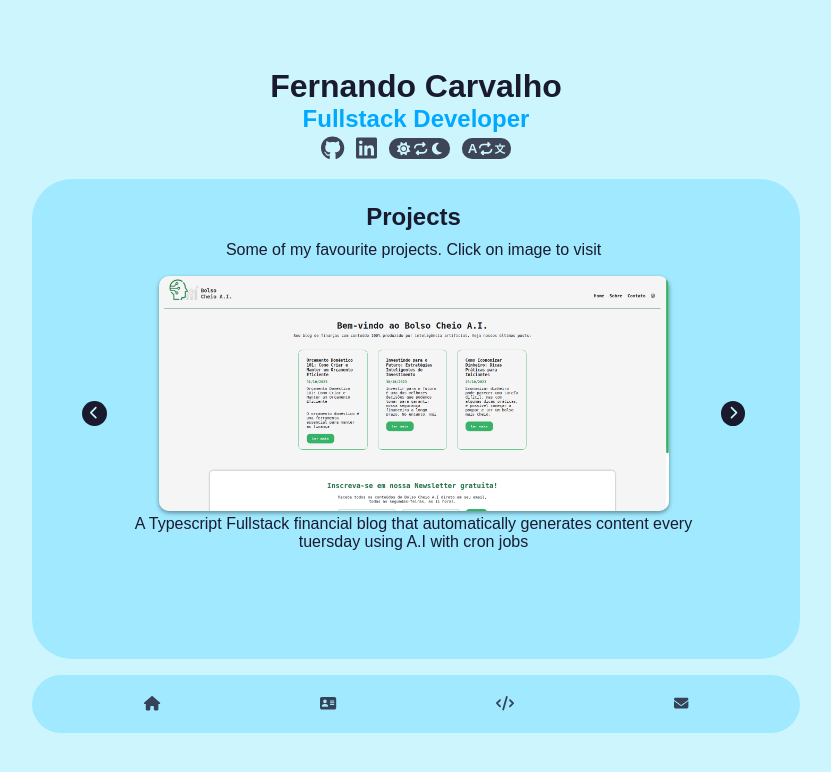
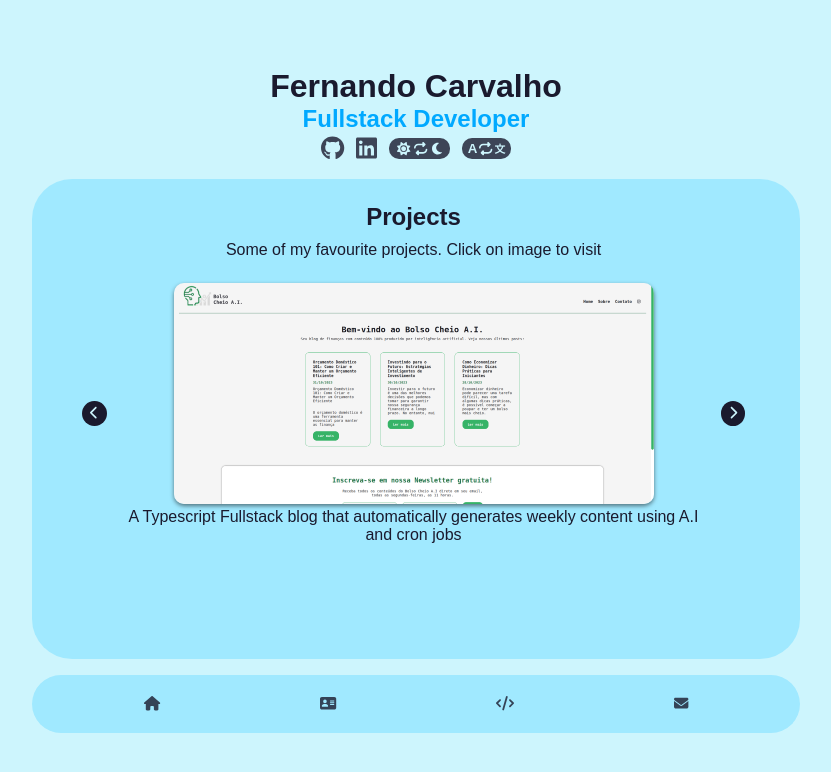
Before and after one commit to 21fernandinhow/portfolio, a React (Vite) app: page /projects in a window 1280 px wide. Shown: the top 772 px of the page, without its empty margins (224-1055 px from the left). Built offline with nearby package versions, Linux system fonts and the light colour scheme.

Commit message:
changed project image size and some shadow properties of the project

```diff
--- a/src/components/ThemeButton.tsx
+++ b/src/components/ThemeButton.tsx
@@ -19,6 +19,7 @@ export default function ThemeButton() {
         document.body.style.setProperty("--primary-color", isThemeDark ? "#1D2D50" : "#A0E9FF");
         document.body.style.setProperty("--secondary-color", isThemeDark ? "#27496D" : "#00A9FF");
         document.body.style.setProperty("--contrast-color", isThemeDark ? "#CDF5FD" : "#1A1A2E");
+        document.body.style.setProperty("--shine-color", isThemeDark ? "rgba(255,255,255, 0.4)" : "rgba(0,0,0, 0.4)");
         setReverseOrder(isThemeDark ? 'reverse-true' : 'reverse-false');
     }
 
--- a/src/css/style.css
+++ b/src/css/style.css
@@ -53,7 +53,6 @@ main {
 footer, .page-container {
   background-color: var(--primary-color);
   border-radius: 40px;
-  box-shadow: 1px 1px 2px rgba(var(--contrast-color), 0.2);
 }
 
 footer {
@@ -186,13 +185,13 @@ footer ul li a:hover .tooltip {
   min-height: 35vh;
 }
 #projects .carousel .carousel-item img {
-  max-width: 85%;
+  max-width: 80%;
   height: auto;
   border-radius: 10px;
-  box-shadow: 0px 2px 4px rgba(0, 0, 0, 0.4);
+  box-shadow: 0px 2px 4px rgba(0, 0, 0, 0.5);
 }
 #projects .carousel .carousel-item img:hover {
-  box-shadow: 0px 0px 6px rgba(255, 255, 255, 0.6);
+  box-shadow: 0px 0px 6px var(--shine-color);
   transition: 0.2s;
 }
 #projects .carousel .carousel-item p {
@@ -208,7 +207,7 @@ footer ul li a:hover .tooltip {
   border-radius: 100%;
 }
 #projects .carousel button:hover {
-  box-shadow: 0px 0px 6px rgba(255, 255, 255, 0.6);
+  box-shadow: 0px 0px 6px var(--shine-color);
   transition: 0.2s;
 }
 
@@ -246,6 +245,7 @@ footer ul li a:hover .tooltip {
 }
 #contact form button:hover {
   padding: 12px 48px;
+  box-shadow: 0px 0px 7px rgba(0, 0, 0, 0.4);
   transition: 0.4s;
 }
 
@@ -254,6 +254,7 @@ footer ul li a:hover .tooltip {
   --primary-color: #A0E9FF;
   --secondary-color: #00A9FF;
   --contrast-color: #1A1A2E;
+  --shine-color: rgba(0,0,0, 0.4);
 }
 
 .flex-central, body, header .icons, main, #home .border, #projects .carousel, #contact form {
@@ -321,7 +322,7 @@ textarea {
   color: var(--bg-color);
   padding: 5px;
   border-radius: 5px;
-  box-shadow: 1px 1px 2px rgba(0, 0, 0, 0.4);
+  box-shadow: 0px 0px 3px rgba(0, 0, 0, 0.4);
 }
 
 .reverse-true {
--- a/src/scss/pages/contact.scss
+++ b/src/scss/pages/contact.scss
@@ -32,6 +32,7 @@
             margin-top: 10px;
             &:hover{
                 padding: 12px 48px;
+                box-shadow: 0px 0px 7px rgba(0,0,0, 0.4);
                 transition: 0.4s;
             }
         }
--- a/src/scss/pages/projects.scss
+++ b/src/scss/pages/projects.scss
@@ -9,12 +9,12 @@
         min-height: 35vh;
         .carousel-item{
             img{
-                max-width: 85%;
+                max-width: 80%;
                 height: auto;
                 border-radius: 10px;
-                box-shadow: 0px 2px 4px rgba(0,0,0, 0.4);
+                box-shadow: 0px 2px 4px rgba(0,0,0, 0.5);
                 &:hover{
-                    box-shadow: 0px 0px 6px rgba(255,255,255, 0.6);
+                    box-shadow: 0px 0px 6px var(--shine-color);
                     transition: 0.2s;
                 }
             }
@@ -31,7 +31,7 @@
             font-weight: bold;
             border-radius: 100%;
             &:hover{
-                box-shadow: 0px 0px 6px rgba(255,255,255, 0.6);
+                box-shadow: 0px 0px 6px var(--shine-color);
                 transition: 0.2s;
             }
         }
--- a/src/scss/style.scss
+++ b/src/scss/style.scss
@@ -13,6 +13,7 @@
     --primary-color: #A0E9FF;
     --secondary-color: #00A9FF;
     --contrast-color: #1A1A2E;
+    --shine-color: rgba(0,0,0, 0.4);
 }
 
 //Extends
@@ -73,7 +74,7 @@ textarea{
     color: var(--bg-color);
     padding: 5px;
     border-radius: 5px;
-    box-shadow: 1px 1px 2px rgba(0,0,0, 0.4);
+    box-shadow: 0px 0px 3px rgba(0,0,0, 0.4);
 }
 .reverse-true{
     flex-direction: row-reverse;
--- a/src/scss/template/layout.scss
+++ b/src/scss/template/layout.scss
@@ -59,7 +59,6 @@ main{
 footer, .page-container{
     background-color: var(--primary-color);
     border-radius: 40px;
-    box-shadow: 1px 1px 2px rgba(var(--contrast-color), 0.2);
 }
 
 footer{
--- a/src/translations/en.json
+++ b/src/translations/en.json
@@ -10,7 +10,7 @@
     "projects":{
         "title": "Projects",
         "description": "Some of my favourite projects. Click on image to visit",
-        "project1": "A Typescript Fullstack financial blog that automatically generates content every tuersday using A.I with cron jobs",
+        "project1": "A Typescript Fullstack blog that automatically generates weekly content using A.I and cron jobs",
         "project2": "A institutional page for a ONG called 'NOSSA ONG' made with ReactJs",
         "project3": "A cripto converter made with Mercado Pago API and ReactJs",
         "project4": "How Many Days Left to World Cup"
--- a/src/translations/pt-br.json
+++ b/src/translations/pt-br.json
@@ -10,7 +10,7 @@
     "projects":{
         "title": "Projetos",
         "description": "Alguns de meus projetos favoritos. Clique na imagem para visitar.",
-        "project1": "Um blog de finanças fullstack em typescript que gera conteúdo automaticamente todas as terças-feiras com IA e cron jobs",
+        "project1": "Um blog Fullstack em Typescript que gera conteúdo semanal automaticamente com IA e cron jobs",
         "project2": "Página institucional da ONG 'Nossa ONG' feita com ReactJs",
         "project3": "Um conversor de criptomoedas feito com a API do Mercado Pago e ReactJs",
         "project4": "Contador de quanto falta para a copa"
```
Also changed, not shown: 1 other file (tests, documents, lock files or other folders).
